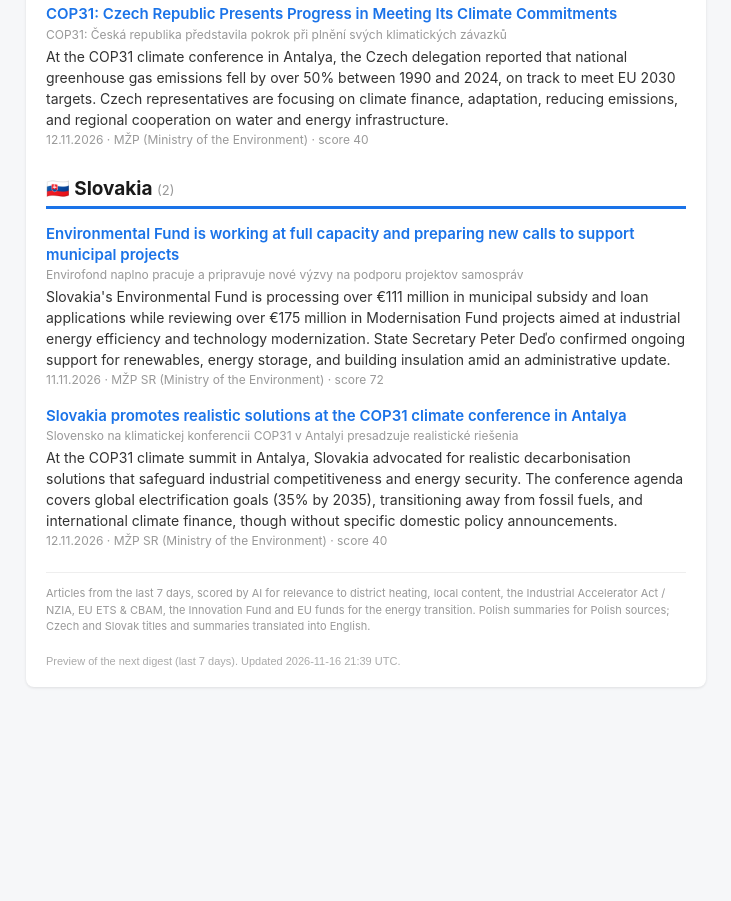
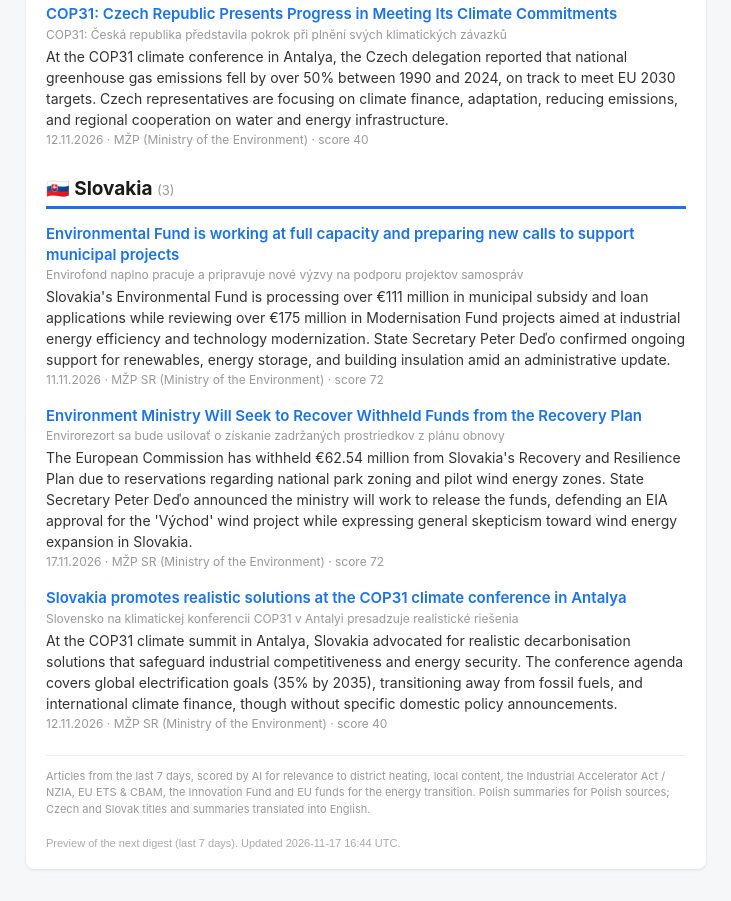
Before and after one commit to kalbarczykcleantechforcee/ministry-monitor, a website: page docs/index.html in a window 1280 px wide. Shown: the part 1553-2454 px from the top of the page, without its empty margins (274-1005 px from the left). Before the commit the page ends 2272 px from the top, so only its background shows below. Drawn offline with Linux system fonts and the light colour scheme.

Commit message:
data: daily run 2026-11-17

```diff
--- a/docs/index.html
+++ b/docs/index.html
@@ -6,7 +6,7 @@
 
     <div style="font-family:-apple-system,Segoe UI,Roboto,Helvetica,Arial,sans-serif;max-width:640px;margin:0 auto;padding:20px">
       <h1 style="color:#1a1a1a;font-size:22px;margin:0 0 4px">Ministry Monitor</h1>
-      <p style="color:#888;font-size:13px;margin:0">11 relevant articles this week · Poland, Czech Republic, Slovakia</p>
+      <p style="color:#888;font-size:13px;margin:0">12 relevant articles this week · Poland, Czech Republic, Slovakia</p>
 
       <h2 style="color:#1a1a1a;font-size:19px;margin:30px 0 14px;border-bottom:3px solid #1a73e8;padding-bottom:6px">🇵🇱 Poland <span style="color:#999;font-size:13px;font-weight:normal">(6)</span></h2>
 
@@ -66,13 +66,19 @@
       <p style="color:#333;margin:4px 0 2px;font-size:14px;line-height:1.5">At the COP31 climate conference in Antalya, the Czech delegation reported that national greenhouse gas emissions fell by over 50% between 1990 and 2024, on track to meet EU 2030 targets. Czech representatives are focusing on climate finance, adaptation, reducing emissions, and regional cooperation on water and energy infrastructure.</p>
       <div style="color:#999;font-size:12px">12.11.2026 · MŽP (Ministry of the Environment) · score 40</div>
     </div>
-      <h2 style="color:#1a1a1a;font-size:19px;margin:30px 0 14px;border-bottom:3px solid #1a73e8;padding-bottom:6px">🇸🇰 Slovakia <span style="color:#999;font-size:13px;font-weight:normal">(2)</span></h2>
+      <h2 style="color:#1a1a1a;font-size:19px;margin:30px 0 14px;border-bottom:3px solid #1a73e8;padding-bottom:6px">🇸🇰 Slovakia <span style="color:#999;font-size:13px;font-weight:normal">(3)</span></h2>
 
     <div style="margin:0 0 18px">
       <a href="https://www.minzp.sk/spravy/2026/november/envirofond-naplno-pracuje-pripravuje-nove-vyzvy-podporu-projektov-samosprav.html" style="color:#1a73e8;text-decoration:none;font-size:15px;font-weight:600;line-height:1.35">Environmental Fund is working at full capacity and preparing new calls to support municipal projects</a>
       <div style="color:#999;font-size:12px;margin-top:2px">Envirofond naplno pracuje a pripravuje nové výzvy na podporu projektov samospráv</div>
       <p style="color:#333;margin:4px 0 2px;font-size:14px;line-height:1.5">Slovakia&#39;s Environmental Fund is processing over €111 million in municipal subsidy and loan applications while reviewing over €175 million in Modernisation Fund projects aimed at industrial energy efficiency and technology modernization. State Secretary Peter Deďo confirmed ongoing support for renewables, energy storage, and building insulation amid an administrative update.</p>
       <div style="color:#999;font-size:12px">11.11.2026 · MŽP SR (Ministry of the Environment) · score 72</div>
+    </div>
+    <div style="margin:0 0 18px">
+      <a href="https://www.minzp.sk/spravy/2026/november/envirorezort-bude-usilovat-ziskanie-zadrzanych-prostriedkov-z-planu-obnovy.html" style="color:#1a73e8;text-decoration:none;font-size:15px;font-weight:600;line-height:1.35">Environment Ministry Will Seek to Recover Withheld Funds from the Recovery Plan</a>
+      <div style="color:#999;font-size:12px;margin-top:2px">Envirorezort sa bude usilovať o získanie zadržaných prostriedkov z plánu obnovy</div>
+      <p style="color:#333;margin:4px 0 2px;font-size:14px;line-height:1.5">The European Commission has withheld €62.54 million from Slovakia&#39;s Recovery and Resilience Plan due to reservations regarding national park zoning and pilot wind energy zones. State Secretary Peter Deďo announced the ministry will work to release the funds, defending an EIA approval for the &#39;Východ&#39; wind project while expressing general skepticism toward wind energy expansion in Slovakia.</p>
+      <div style="color:#999;font-size:12px">17.11.2026 · MŽP SR (Ministry of the Environment) · score 72</div>
     </div>
     <div style="margin:0 0 18px">
       <a href="https://www.minzp.sk/spravy/2026/november/slovensko-klimatickej-konferencii-cop31-antalyi-presadzuje-realisticke-riesenia.html" style="color:#1a73e8;text-decoration:none;font-size:15px;font-weight:600;line-height:1.35">Slovakia promotes realistic solutions at the COP31 climate conference in Antalya</a>
@@ -85,6 +91,6 @@
         Articles from the last 7 days, scored by AI for relevance to district heating, local content, the Industrial Accelerator Act / NZIA, EU ETS &amp; CBAM, the Innovation Fund and EU funds for the energy transition. Polish summaries for Polish sources; Czech and Slovak titles and summaries translated into English.
       </p>
     </div>
-    <p style="font-family:sans-serif;color:#aaa;font-size:11px;padding:0 20px 20px;margin:0">Preview of the next digest (last 7 days). Updated 2026-11-16 21:39 UTC.</p>
+    <p style="font-family:sans-serif;color:#aaa;font-size:11px;padding:0 20px 20px;margin:0">Preview of the next digest (last 7 days). Updated 2026-11-17 16:44 UTC.</p>
   </div>
 </body></html>
```
Also changed, not shown: 1 other file.
